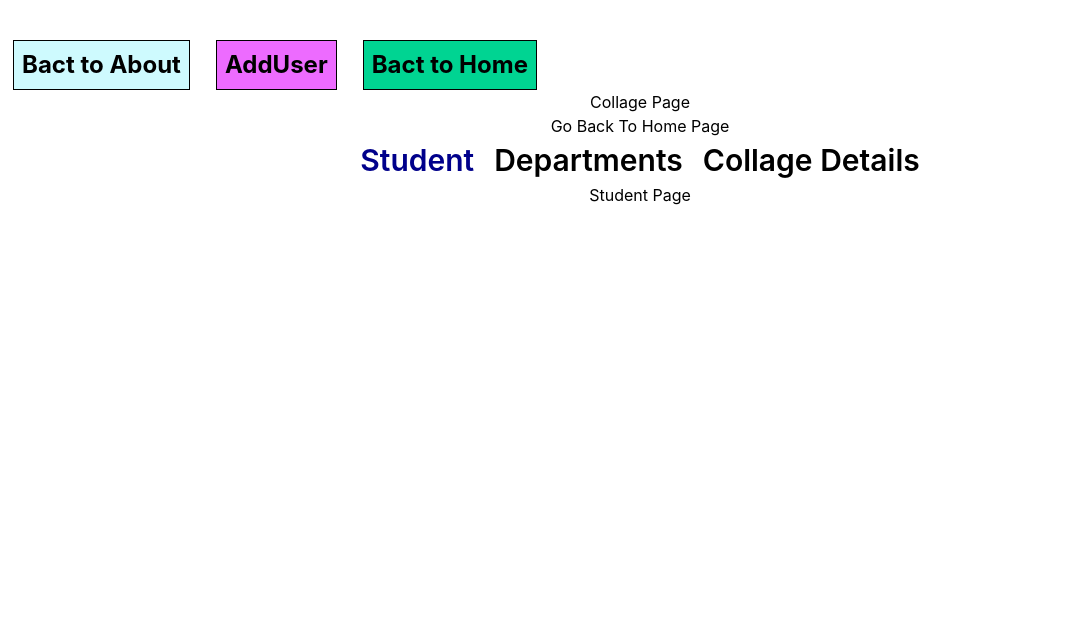
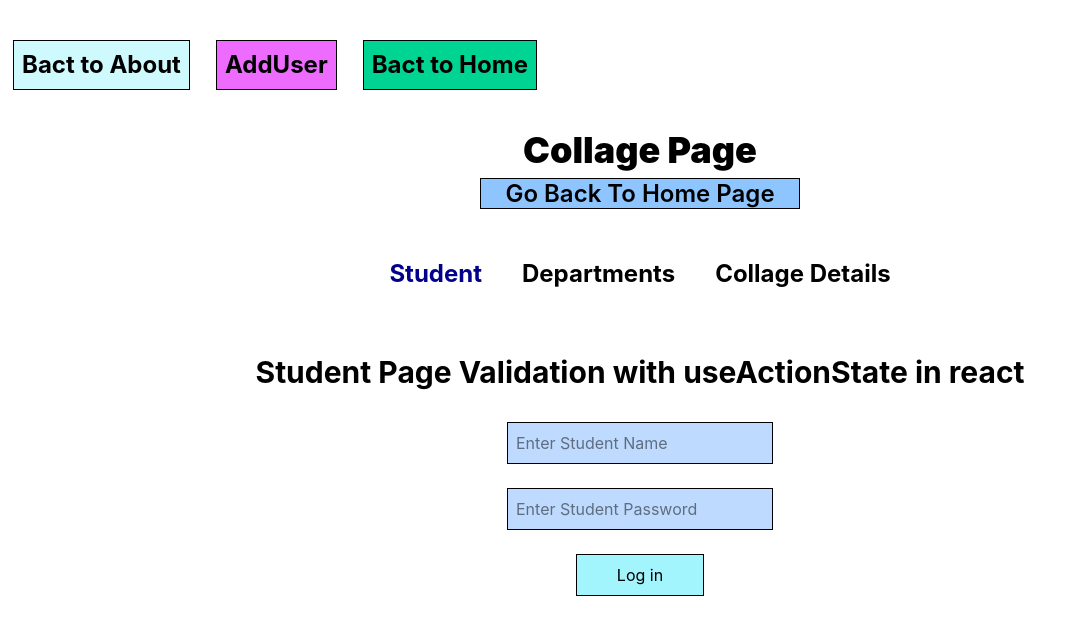
Before and after one commit to SohailBangash007/React-19, a React (Vite) app in the folder react-router-7-tutorial/: page /collage in a window 1280 px wide. Shown: the top 634 px of the page, without its empty margins (0-1074 px from the left). Built offline with nearby package versions, Linux system fonts and the light colour scheme.

Commit message:
validation  with  UseActionState inReact

```diff
--- a/react-router-7-tutorial/src/Collage.jsx
+++ b/react-router-7-tutorial/src/Collage.jsx
@@ -1,19 +1,43 @@
-import React from 'react'
-import {NavLink, Outlet} from 'react-router'
+import React from "react";
+import { NavLink, Outlet } from "react-router";
 
 const Collage = () => {
   return (
-    <div className='collage' style={{textAlign:"center"}}>
-        <h1>Collage Page </h1>
-       <div>
-       <NavLink to="/">Go Back To Home Page</NavLink>
-       </div>
-        <NavLink className="Link" to="">Student</NavLink>
-        <NavLink className="Link" to="departments">Departments</NavLink>
-        <NavLink className="Link" to="collageDetails">Collage Details</NavLink>
-        <Outlet />
+    <div className="flex-col gap-x-10 text-center p-10 items-center justify-center ">
+      <h1 className="text-4xl font-black mb-2">Collage Page</h1>
+
+      <div>
+        <NavLink
+          to="/"
+          className="text-2xl font-semibold mt-12 border px-6 bg-blue-300"
+        >
+          Go Back To Home Page
+        </NavLink>
+      </div>
+
+      <div className="mt-12">
+        {/* NavLinks in same row */}
+        <div className="flex flex-row gap-10 justify-center">
+          <NavLink className="Link text-2xl font-bold" to="">
+            Student
+          </NavLink>
+
+          <NavLink className="Link text-2xl font-bold" to="departments">
+            Departments
+          </NavLink>
+
+          <NavLink className="Link text-2xl font-bold" to="collageDetails">
+            Collage Details
+          </NavLink>
+        </div>
+
+        {/* Page content appears below */}
+        <div className="mt-10">
+          <Outlet />
+        </div>
+      </div>
     </div>
-  )
-}
+  );
+};
 
-export default Collage
+export default Collage;
--- a/react-router-7-tutorial/src/CollageDetails.jsx
+++ b/react-router-7-tutorial/src/CollageDetails.jsx
@@ -3,7 +3,7 @@ import {NavLink} from 'react-router'
 
 const CollageDetails = () => {
   return (
-    <div >
+    <div className=''>
         <h1>CollageDetails Page </h1>
 
     </div>
--- a/react-router-7-tutorial/src/Product.jsx
+++ b/react-router-7-tutorial/src/Product.jsx
@@ -8,7 +8,7 @@ const Product = () => {
 
   const handlerName = (event) => {
     console.log(event.target.value);
-    if (event.target.value.length > 10) {
+    if (event.target.value.length>10) {
       setNameError("Please Enter The 10 Alphabets");
     } else {
       setNameError("");
@@ -17,7 +17,7 @@ const Product = () => {
 
   const handlePassword = (event) => {
     let regex = /^[A-Z0-9]+$/i;
-    if (regex.test(event.target.value)) {
+    if (!regex.test(event.target.value)) {
       setPassError();
     } else {
       setPassError(
--- a/react-router-7-tutorial/src/Student.jsx
+++ b/react-router-7-tutorial/src/Student.jsx
@@ -1,13 +1,58 @@
-import React from 'react'
-import {NavLink} from 'react-router'
+import React, { useActionState } from "react";
+import { NavLink } from "react-router";
 
 const Student = () => {
+  const HandlerStudent = (PrevData, formData) => {
+    let name = formData.get("name");
+    let password = formData.get("password");
+    let regex = /^[A-Z0-9]+$/i;
+
+    if (!name || name.length > 7) {
+      return { error: " Enter the Correct Student Name Add Just 7 letter in alphabets and Number" };
+    } else if (!regex.test(password)) {
+      return { error: "The  password just Number and Alphabets" };
+    } else {
+      return { message: "Log in Successfully" };
+    }
+  };
+
+  const [data, action, pending] = useActionState(HandlerStudent);
+  console.log(data);
+
   return (
-    <div >
-        <h1>Student Page </h1>
+    <div className="flex flex-col">
+      <h1 className="text-3xl font-bold mt-6 mb-8">
+        Student Page Validation with useActionState in react
+      </h1>
+      <div className="flex flex-col justify-center">
+        {
+          data?.message && <span>{data.message}</span>
+        }
+        {
+          data?.error && <span>{data.error}</span>
+        }
+        <form
+          action={action}
+          className="flex flex-col  justify-center items-center gap-y-6"
+        >
+          <input
+            type="text"
+            name="name"
+            placeholder="Enter Student Name"
+            className="border p-2 bg-blue-200"
+          />
 
+          <input
+            type="text"
+            name="password"
+            placeholder="Enter Student Password"
+            className="border p-2 bg-blue-200"
+          />
+          <button className="px-10 py-2 border bg-cyan-200">Log in</button>
+        </form>
+      </div>
     </div>
-  )
-}
+  );
+};
 
-export default Student
+export default Student;
```
